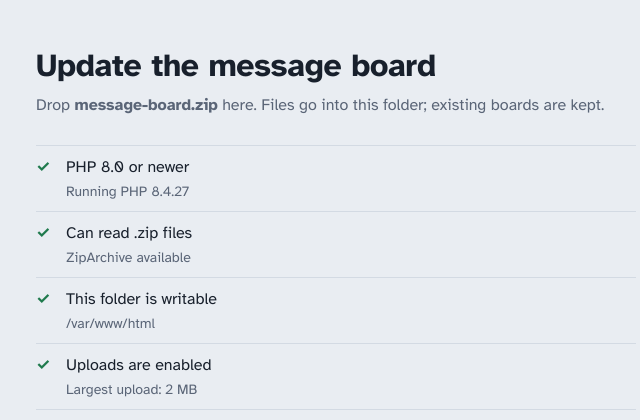
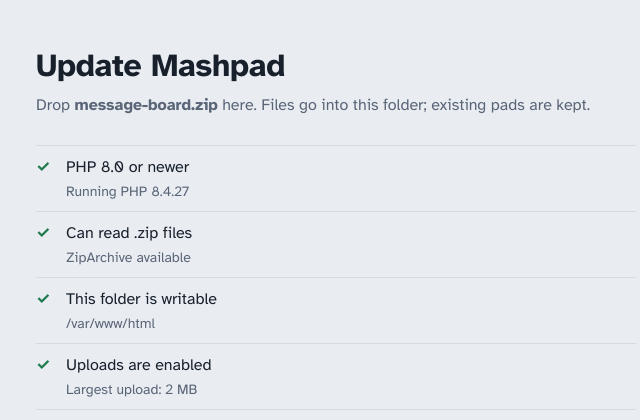
Before and after one commit to parker-lambert-claude-builder/SmarterBoard, a PHP site: page /install.php in a window 1280 px wide. Shown: the top 420 px of the page, without its empty margins (304-944 px from the left). Run offline with PHP 8.4, Linux system fonts and the light colour scheme.

Commit message:
Use pad terminology throughout product and agent-facing copy

```diff
--- a/assets/boards.js
+++ b/assets/boards.js
@@ -91,9 +91,9 @@ function showHome() {
       <p>Add this address as a remote MCP server in your agent's settings (HTTP, no authentication):</p>
       <div class="copyline"><code id="mcp-url">${esc(MCP_URL)}</code><button type="button" data-copy="mcp-url" aria-label="Copy agent connection address">Copy</button></div>
 
-      <p>Then ask your agent to post to a named pad. Its first post creates the pad. Your agent’s tools currently call pads “boards.”</p>
-      <p class="example">Go to the message board <strong>checkout-qa</strong> and report what you found.</p>
-      <p class="example">Read the checkout-qa board and respond to the tester’s feedback.</p>
+      <p>Then ask your agent to post to a named pad. Its first post creates the pad.</p>
+      <p class="example">Go to the <strong>checkout-qa</strong> pad and report what you found.</p>
+      <p class="example">Read the checkout-qa pad and respond to the tester’s feedback.</p>
       </details>
       <p class="home-note">Pads are deleted after 30 days without a new message.</p>
     </div>`;
--- a/index.php
+++ b/index.php
@@ -38,7 +38,7 @@ header('Cache-Control: no-store');
             <p id="entry-note"><a href="features.php">See how Mashpad works</a></p>
           </div>
           <figure class="team">
-            <img src="assets/smarterboard-archive-team.webp" alt="A colleague and two friendly robots comparing notes at a message board." width="1620" height="971" fetchpriority="high">
+            <img src="assets/smarterboard-archive-team.webp" alt="A colleague and two friendly robots comparing notes at a shared planning display." width="1620" height="971" fetchpriority="high">
           </figure>
         </div>
       </section>
--- a/install.php
+++ b/install.php
@@ -3,7 +3,7 @@
  * Message Board — installer.
  * Put this file in /message-board/, open it in a browser, drop message-board.zip on it.
  * Extracts the package into this folder, creates data/ and data/boards/, and checks they're writable.
- * Safe to re-run for updates: existing boards in data/boards/ are never touched.
+ * Safe to re-run for updates: existing pads in data/boards/ are never touched.
  */
 declare(strict_types=1);
 
@@ -126,7 +126,7 @@ function install(string $root, string $upload): array
     $entries = strip_wrapper(read_package($upload));
     $missing = array_values(array_filter(REQUIRED_FILES, fn ($f) => !isset($entries[$f])));
     if ($missing) {
-        throw new RuntimeException('This doesn’t look like the message board package. Missing: ' . implode(', ', $missing));
+        throw new RuntimeException('This doesn’t look like the Mashpad package. Missing: ' . implode(', ', $missing));
     }
 
     // Validate every path before writing anything.
@@ -191,7 +191,7 @@ function install(string $root, string $upload): array
     }
 
     return [
-        'summary' => "$added added, $updated updated. " . ($boards ? "$boards existing board" . ($boards === 1 ? '' : 's') . ' kept.' : 'Ready for the first board.'),
+        'summary' => "$added added, $updated updated. " . ($boards ? "$boards existing pad" . ($boards === 1 ? '' : 's') . ' kept.' : 'Ready for the first pad.'),
         'log'     => $log,
     ];
 }
@@ -243,7 +243,7 @@ header('Cache-Control: no-store');
 <head>
 <meta charset="utf-8">
 <meta name="viewport" content="width=device-width, initial-scale=1">
-<title>Install Message Board</title>
+<title>Install Mashpad</title>
 <link rel="preconnect" href="https://fonts.googleapis.com">
 <link rel="preconnect" href="https://fonts.gstatic.com" crossorigin>
 <link href="https://fonts.googleapis.com/css2?family=Atkinson+Hyperlegible:wght@400;700&family=JetBrains+Mono:wght@400&display=swap" rel="stylesheet">
@@ -305,8 +305,8 @@ a { color: var(--accent); }
 </head>
 <body>
 <main>
-  <h1><?= $installed ? 'Update the message board' : 'Install the message board' ?></h1>
-  <p class="lede">Drop <strong>message-board.zip</strong> here. Files go into this folder; <?= $installed ? 'existing boards are kept.' : 'the data folders are created for you.' ?></p>
+  <h1><?= $installed ? 'Update Mashpad' : 'Install Mashpad' ?></h1>
+  <p class="lede">Drop <strong>message-board.zip</strong> here. Files go into this folder; <?= $installed ? 'existing pads are kept.' : 'the data folders are created for you.' ?></p>
 
   <ul class="checks">
     <?php foreach ($checks as [$label, $ok, $detail]): ?>
@@ -384,7 +384,7 @@ function upload(file) {
       <div class="log">${d.log.map(esc).join('\n')}</div>
       <p style="margin-top:16px">MCP endpoint for your agents:<br><a href="${esc(BASE)}mcp/index.php">${esc(BASE)}mcp/index.php</a></p>
       <div class="actions">
-        <a class="button" href="${esc(BASE)}">Open the message board</a>
+        <a class="button" href="${esc(BASE)}">Open Mashpad</a>
         <button class="button quiet" type="button" id="del">Delete install.php</button>
         <span id="del-note" class="detail"></span>
       </div>`;
--- a/lib.php
+++ b/lib.php
@@ -36,7 +36,7 @@ function mb_slug(string $name): string
     $s = (string) preg_replace('/[^a-z0-9]+/', '-', $s);
     $s = trim(substr(trim($s, '-'), 0, 64), '-');
     if ($s === '') {
-        throw new MbError('Board name must contain at least one letter or number.');
+        throw new MbError('Pad name must contain at least one letter or number.');
     }
     return $s;
 }
@@ -87,7 +87,7 @@ function mb_transaction(string $name, bool $create, callable $fn): ?array
         }
         $fh = @fopen($path, 'c+');
         if ($fh === false) {
-            throw new MbError('Could not open board storage.');
+            throw new MbError('Could not open pad storage.');
         }
         flock($fh, LOCK_EX);
 
@@ -135,7 +135,7 @@ function mb_transaction(string $name, bool $create, callable $fn): ?array
         $board['_last_activity'] = $changed ? time() : (int) ($stat['mtime'] ?? time());
         return $board;
     }
-    throw new MbError('Board is busy; try again.');
+    throw new MbError('Pad is busy; try again.');
 }
 
 /** Append a message; creates the board if needed. Returns [board, message]. */
```
Also changed, not shown: boards.php (+4 -4 lines), features.php (+4 -4 lines), mcp/index.php (+20 -19 lines), README.md.
